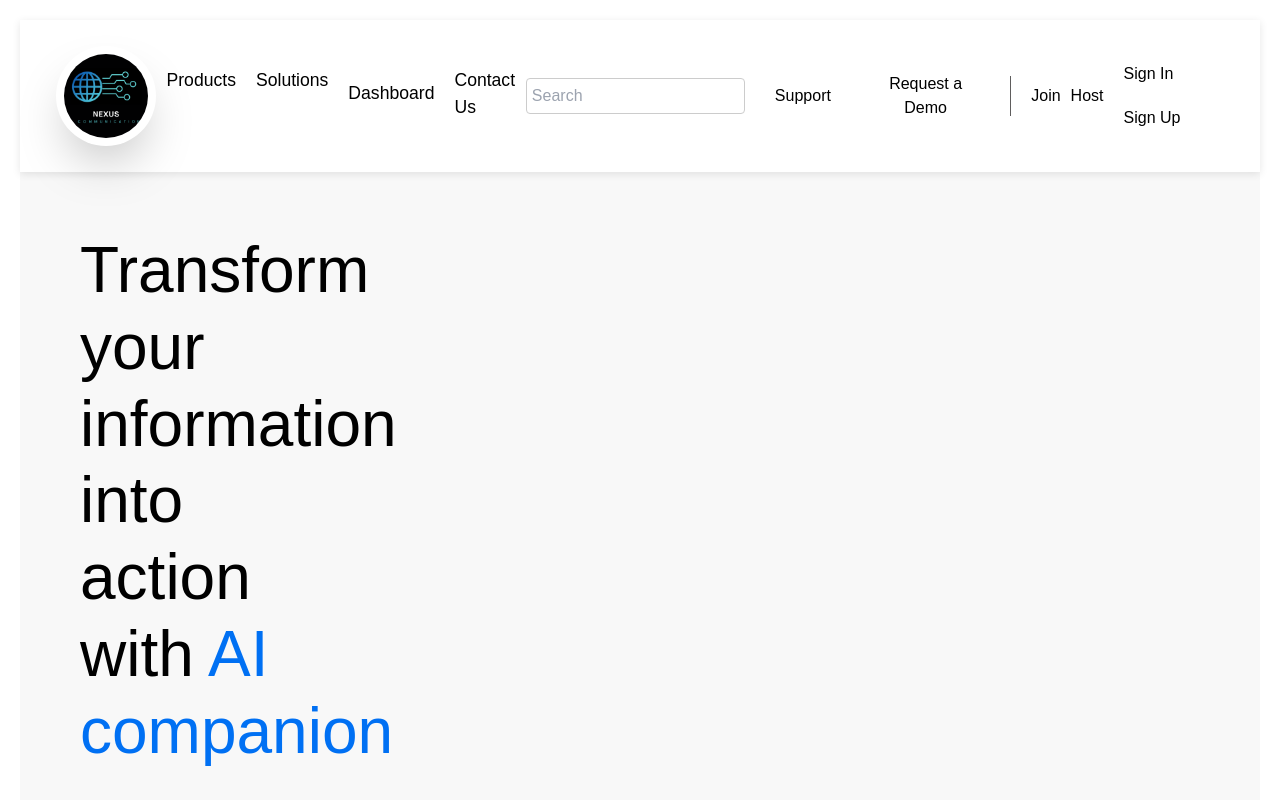
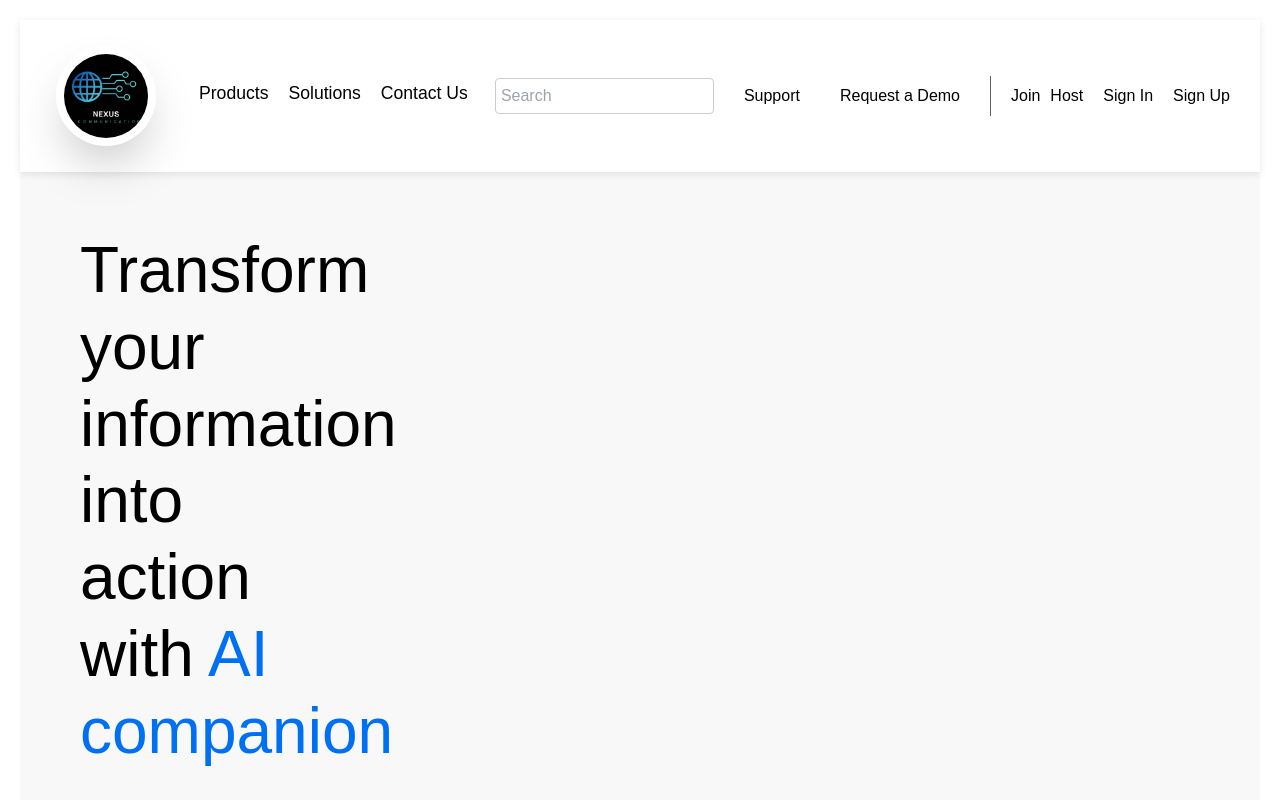
Before and after one commit to ahmedafraz3/Nexus, a Next.js app: page /main in a window 1280 px wide. Shown: the top 800 px of the page. Built offline with nearby package versions, Linux system fonts and the light colour scheme.

Commit message:
Cleaned up dashboard files and fixed imports

```diff
--- a/app/main/page.jsx
+++ b/app/main/page.jsx
@@ -161,9 +161,9 @@ const HomePage = () => {
              </Link>
 
 
-              <button onClick={handleNavigation}>
+              {/* <button onClick={handleNavigation}>
                 <li style={{ cursor: "pointer" }}>Dashboard</li>
-                </button>
+                </button> */}
 
 
 
@@ -363,9 +363,9 @@ const HomePage = () => {
                 Solutions
               </li>
               </Link>
-              <button onClick={handleNavigation}> <li className="border-b hover:text-[#0070f3] border-gray-200 pb-2">
+              {/* <button onClick={handleNavigation}> <li className="border-b hover:text-[#0070f3] border-gray-200 pb-2">
                 Dashboard
-              </li> </button>
+              </li> </button> */}
 
 
 
```
